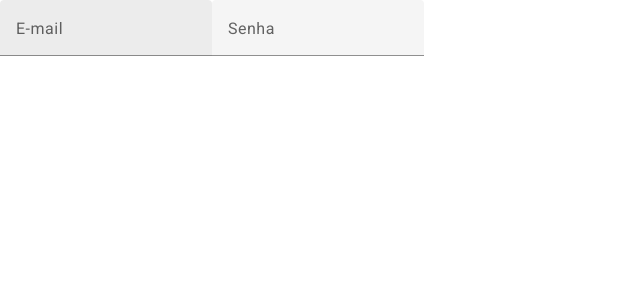
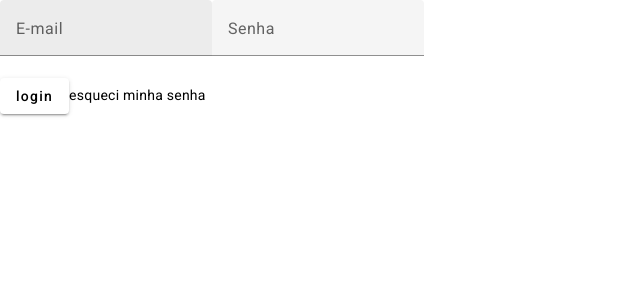
Before and after one commit to ThalisRibeiro/login, an Angular app: page / in a window 1280 px wide. Shown: the top 300 px of the page, without its empty margins (0-640 px from the left). Built offline with nearby package versions, Linux system fonts and the light colour scheme.

Commit message:
Adicionando MatButton

```diff
--- a/src/app/login-area/login-area.component.html
+++ b/src/app/login-area/login-area.component.html
@@ -1,5 +1,7 @@
 
 <div class="login-area">
+    <form>
+
         <mat-form-field>
             <mat-label>E-mail</mat-label>
             <input matInput placeholder="nome@provedor.com" [value]="email">
@@ -8,4 +10,8 @@
             <mat-label>Senha</mat-label>
             <input matInput type="password" [value]="senha">
         </mat-form-field>
+    </form>
+
+      <a mat-raised-button>login</a>
+      <a>esqueci minha senha</a>
 </div>
--- a/src/app/login-area/login-area.module.ts
+++ b/src/app/login-area/login-area.module.ts
@@ -1,6 +1,7 @@
 import { NgModule } from '@angular/core';
 import { CommonModule } from '@angular/common';
 import {MatInputModule} from '@angular/material/input';
+import {MatButtonModule} from '@angular/material/button';
 
 import { LoginAreaComponent } from './login-area.component';
 
@@ -10,7 +11,8 @@ import { LoginAreaComponent } from './login-area.component';
   declarations: [LoginAreaComponent],
   imports: [
     CommonModule,
-    MatInputModule
+    MatInputModule,
+    MatButtonModule
   ],
   exports:[
     LoginAreaComponent
```
Lines whose indentation alone changed are shown as unchanged.
